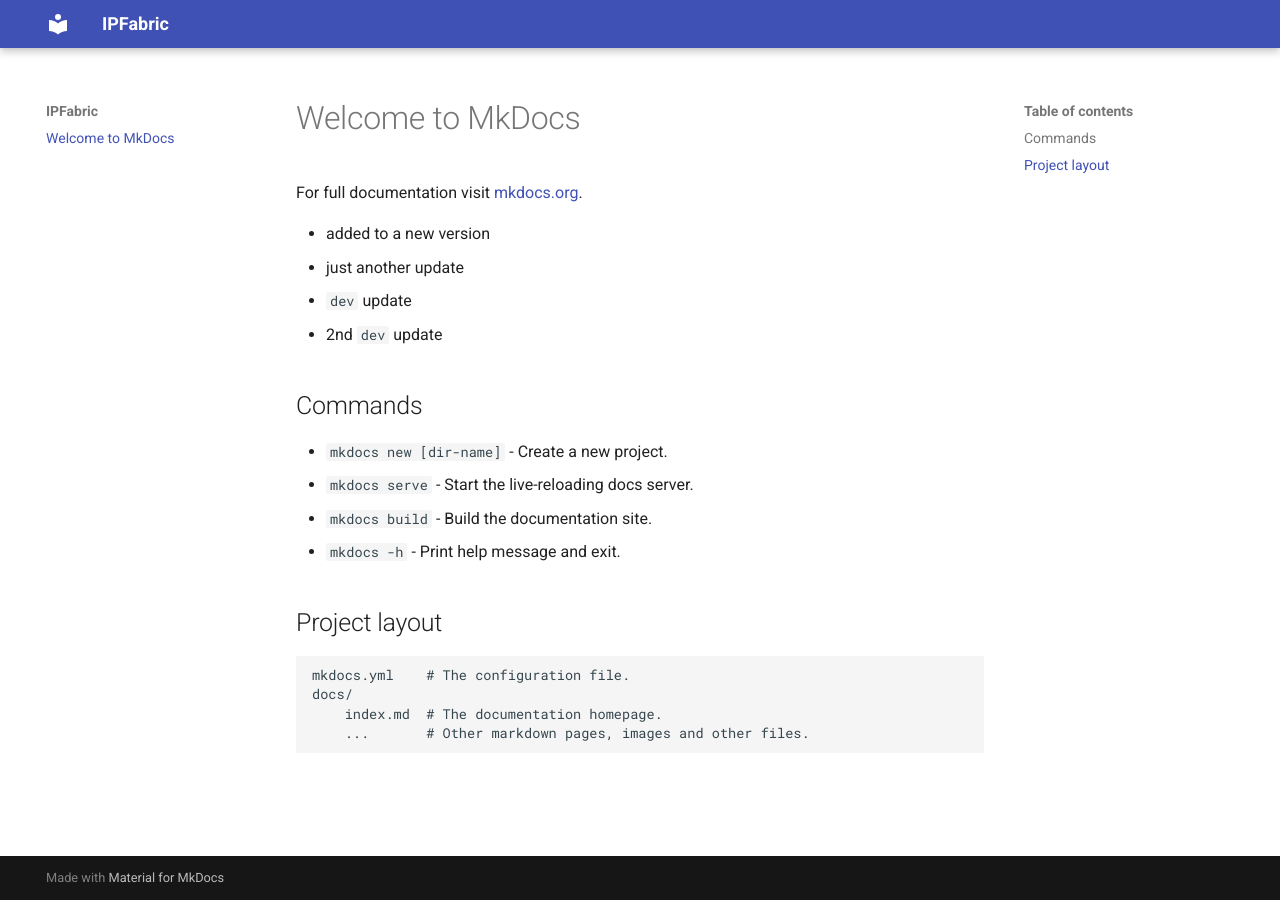
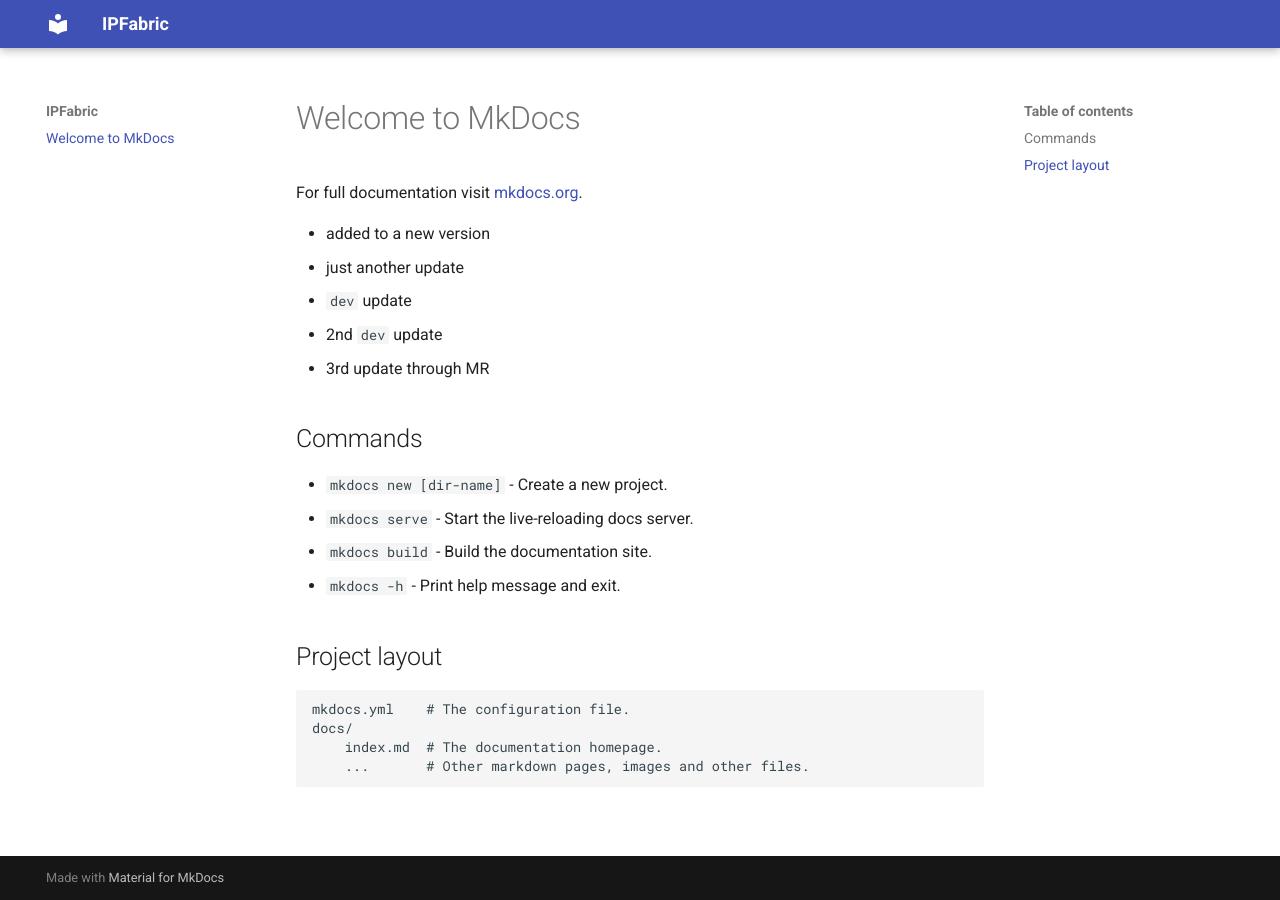
Before and after one commit to bobek/ipf_docs, an MkDocs documentation site: the page built from docs/index.md, in a window 1280 px wide. Built offline with MkDocs 1.6.1 and Material for MkDocs 9.7.7, drawn with Linux system fonts in a browser that asks for light colours; the version menu is left out.

Commit message:
Added a new update via MR

```diff
--- a/docs/index.md
+++ b/docs/index.md
@@ -6,6 +6,7 @@ For full documentation visit [mkdocs.org](https://www.mkdocs.org).
  - just another update
  - `dev` update
  - 2nd `dev` update
+ - 3rd update through MR
 
 ## Commands
 
```
